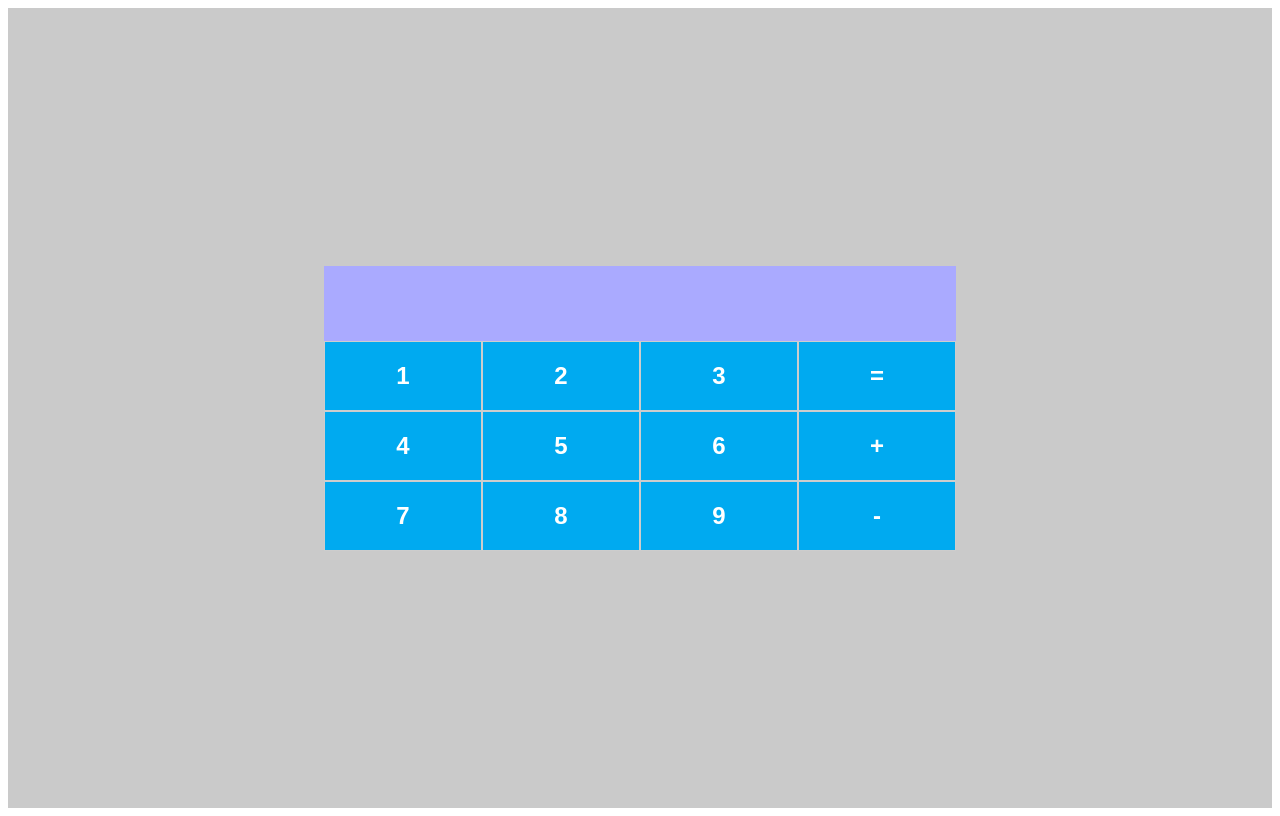
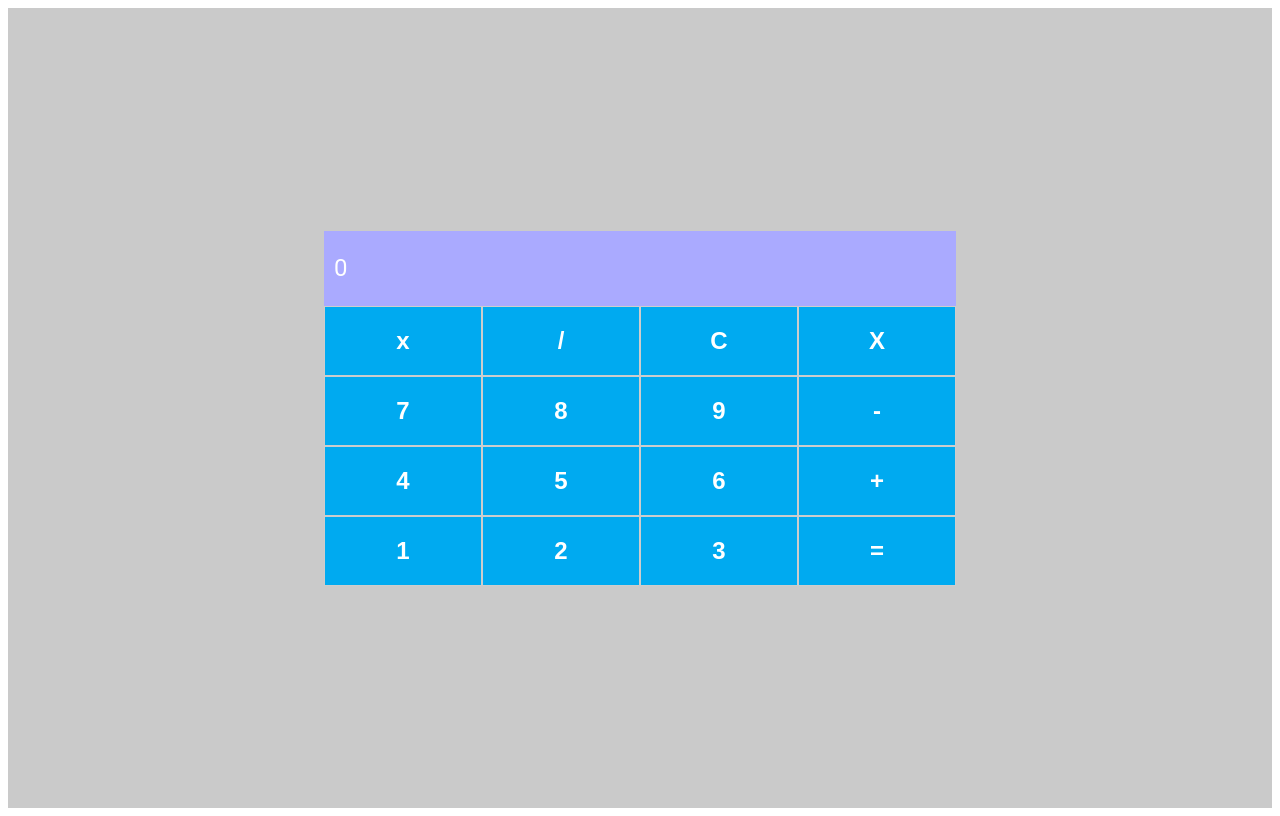
Before and after one commit to CauaGNP/calculatorDio, a React (Create React App) app: page / in a window 1280 px wide. Built offline with nearby package versions, Linux system fonts and the light colour scheme.

Commit message:
adicionado interação com os  botões

```diff
--- a/src/App.js
+++ b/src/App.js
@@ -1,30 +1,47 @@
 import Input from "./components/Input"
 import Button from "./components/Button"
 
-import { Container, Content, Row, Column } from "./style";
+import { Container, Content, Row } from "./style";
+import { useState } from "react";
+
 
 const App = ( ) =>  {
+  const [currentNumber , setCurrentNumber] = useState('0')
+
+  const handleClear = () =>{
+    setCurrentNumber('0')
+  }
+
+  const handleAddNumber = (num) => {
+    setCurrentNumber(prev => `${num}${prev === '0' ? '' : prev}`)
+  }
   return (
     <Container>
       <Content>
-        <Input />
+        <Input value={currentNumber} />
         <Row>
-          <Button label="1"/>
-          <Button label="2"/>
-          <Button label="3"/>
-          <Button label="="/>
+          <Button label="x" onClick={() =>handleAddNumber('x')}/>
+          <Button label="/" onClick={() =>handleAddNumber('/')}/>
+          <Button label="C" onClick={handleClear}/>
+          <Button label="X" onClick={() =>handleAddNumber('X')}/>
         </Row>
         <Row>
-          <Button label="4"/>
-          <Button label="5"/>
-          <Button label="6"/>
-          <Button label="+"/>
+          <Button label="7" onClick={() =>handleAddNumber('7')}/>
+          <Button label="8" onClick={() =>handleAddNumber('8')}/>
+          <Button label="9" onClick={() =>handleAddNumber('9')}/>
+          <Button label="-" onClick={() =>handleAddNumber('-')}/>
         </Row>
         <Row>
-          <Button label="7"/>
-          <Button label="8"/>
-          <Button label="9"/>
-          <Button label="-"/>
+          <Button label="4" onClick={() =>handleAddNumber('4')}/>
+          <Button label="5" onClick={() =>handleAddNumber('5')}/>
+          <Button label="6" onClick={() =>handleAddNumber('6')}/>
+          <Button label="+" onClick={() =>handleAddNumber('+')}/>
+        </Row>
+        <Row>
+          <Button label="1" onClick={() =>handleAddNumber('1')}/>
+          <Button label="2" onClick={() =>handleAddNumber('2')}/>
+          <Button label="3" onClick={() =>handleAddNumber('3')}/>
+          <Button label="=" onClick={() =>handleAddNumber('=')}/>
         </Row>
       </Content>
     </Container>
--- a/src/components/Button/index.js
+++ b/src/components/Button/index.js
@@ -2,7 +2,7 @@
 
 const Button = ( {label, onClick} ) =>  {
     return (
-      <ButtonContainer onCLick={onClick}>
+      <ButtonContainer onClick={onClick}>
         {label}
       </ButtonContainer>
     );
--- a/src/components/Button/style.js
+++ b/src/components/Button/style.js
@@ -8,4 +8,8 @@
     font-size: 24px;
     font-weight: 700;
     flex:1;
+
+    &:hover {
+        opacity: 0.6;
+    }
 `
--- a/src/components/Input/index.js
+++ b/src/components/Input/index.js
@@ -1,10 +1,10 @@
 import { InputContainer } from "./style";
 
 
-const Input = ( ) =>  {
+const Input = ( {value} ) =>  {
     return (
       <InputContainer>
-        <input />
+        <input disabled value={value} />
       </InputContainer>
     );
   }
```
